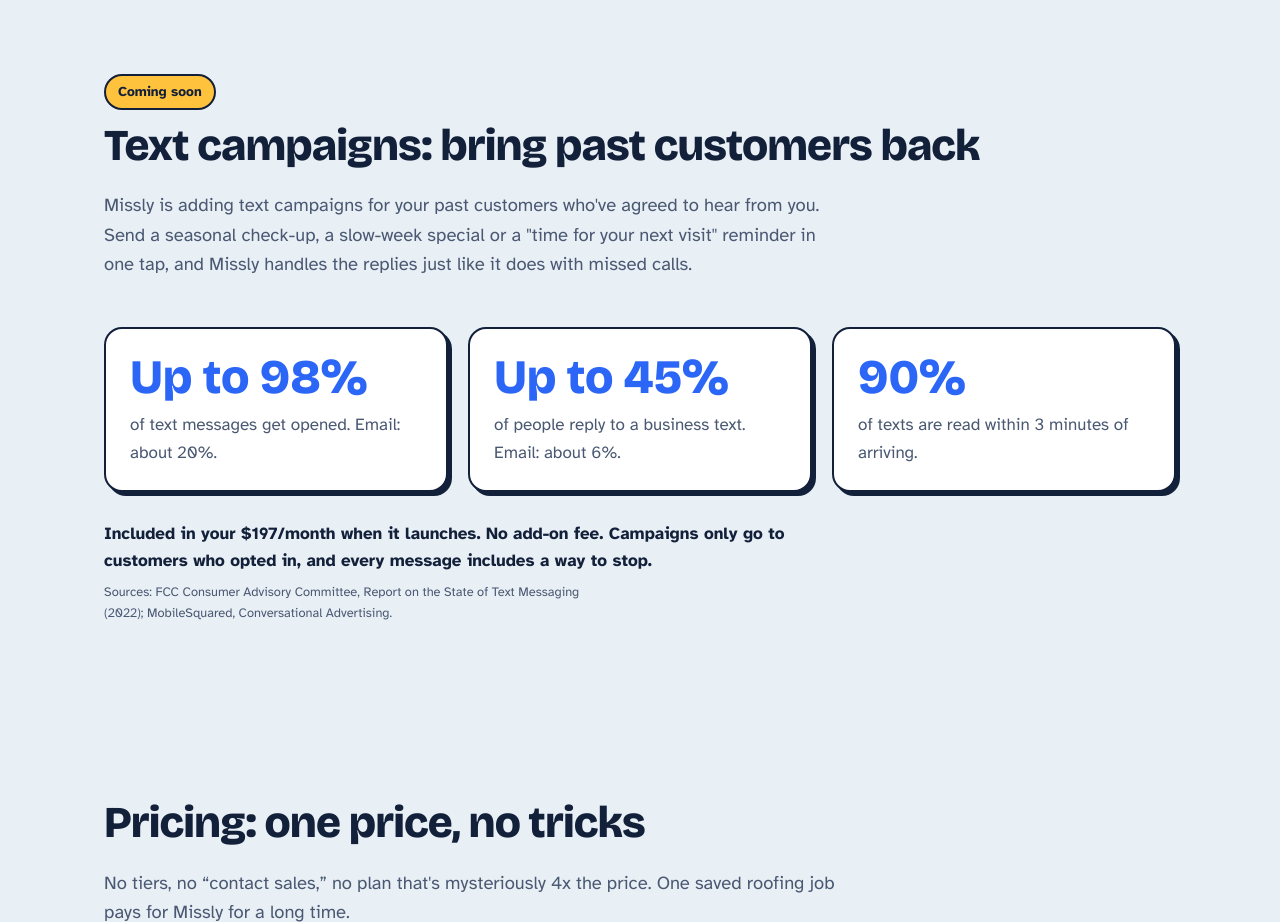
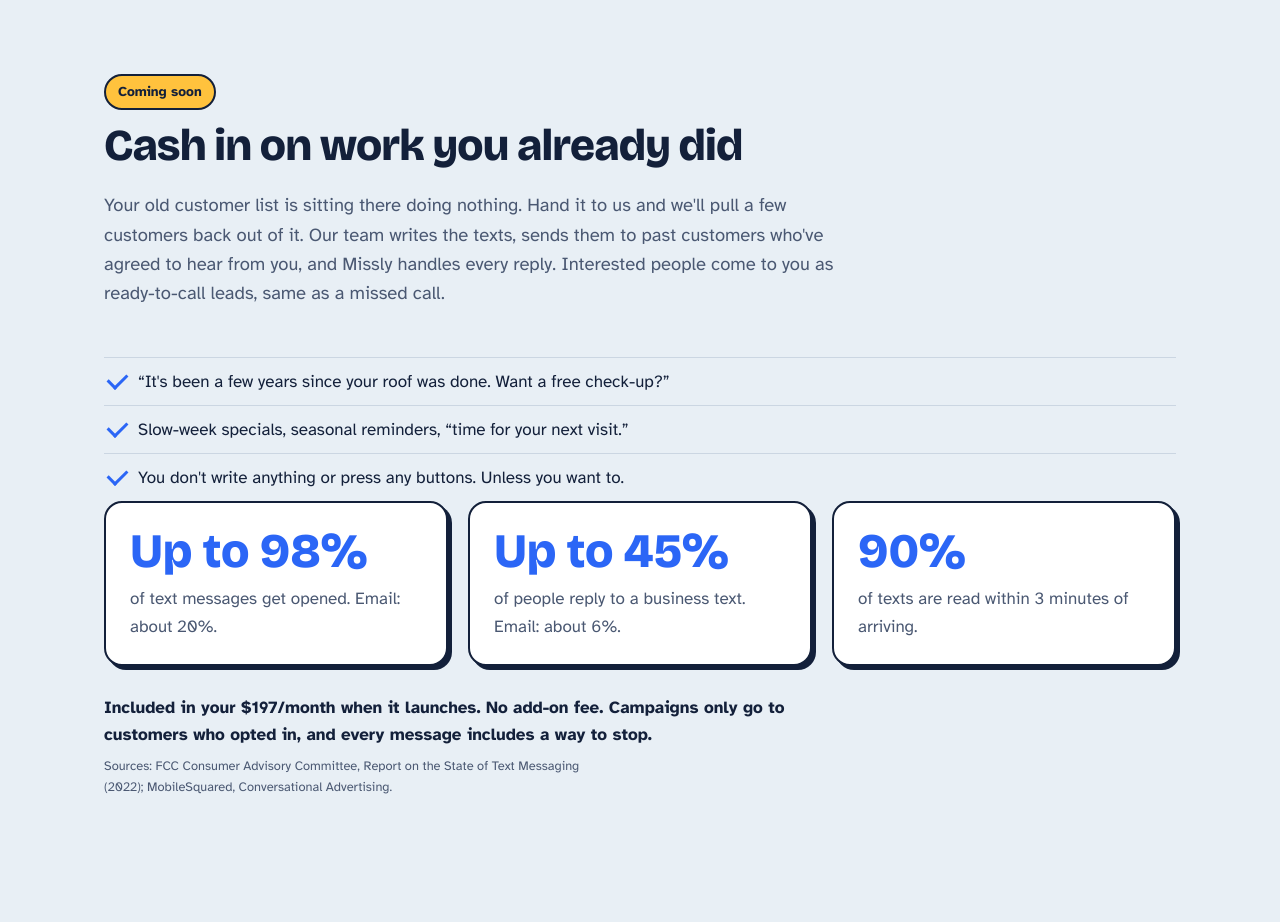
Before and after one commit to zacharyjohnson954/missly-site, a plain HTML site: page index.html in a window 1280 px wide. Shown: the part 3360-4282 px from the top of the page. Drawn offline with nearby package versions, Linux system fonts and the light colour scheme.

Commit message:
Campaigns: reframe as done-for-you database reactivation
Co-Authored-By: Claude Opus 5.5 <noreply@anthropic.com>
Claude-Session: https://claude.ai/code/session_013S63rPF4SDQous8Mtc4U9D

```diff
--- a/index.html
+++ b/index.html
@@ -151,8 +151,13 @@
 
 <section id="campaigns"><div class="wrap">
   <span class="founding-tag">Coming soon</span>
-  <h2>Text campaigns: bring past customers back</h2>
-  <p class="intro">Missly is adding text campaigns for your past customers who've agreed to hear from you. Send a seasonal check-up, a slow-week special or a "time for your next visit" reminder in one tap, and Missly handles the replies just like it does with missed calls.</p>
+  <h2>Cash in on work you already did</h2>
+  <p class="intro">Your old customer list is sitting there doing nothing. Hand it to us and we'll pull a few customers back out of it. Our team writes the texts, sends them to past customers who've agreed to hear from you, and Missly handles every reply. Interested people come to you as ready-to-call leads, same as a missed call.</p>
+  <ul class="checks">
+    <li>“It's been a few years since your roof was done. Want a free check-up?”</li>
+    <li>Slow-week specials, seasonal reminders, “time for your next visit.”</li>
+    <li>You don't write anything or press any buttons. Unless you want to.</li>
+  </ul>
   <div class="camp-stats">
     <div class="camp-stat"><b>Up to 98%</b><span>of text messages get opened. Email: about 20%.</span></div>
     <div class="camp-stat"><b>Up to 45%</b><span>of people reply to a business text. Email: about 6%.</span></div>
```
